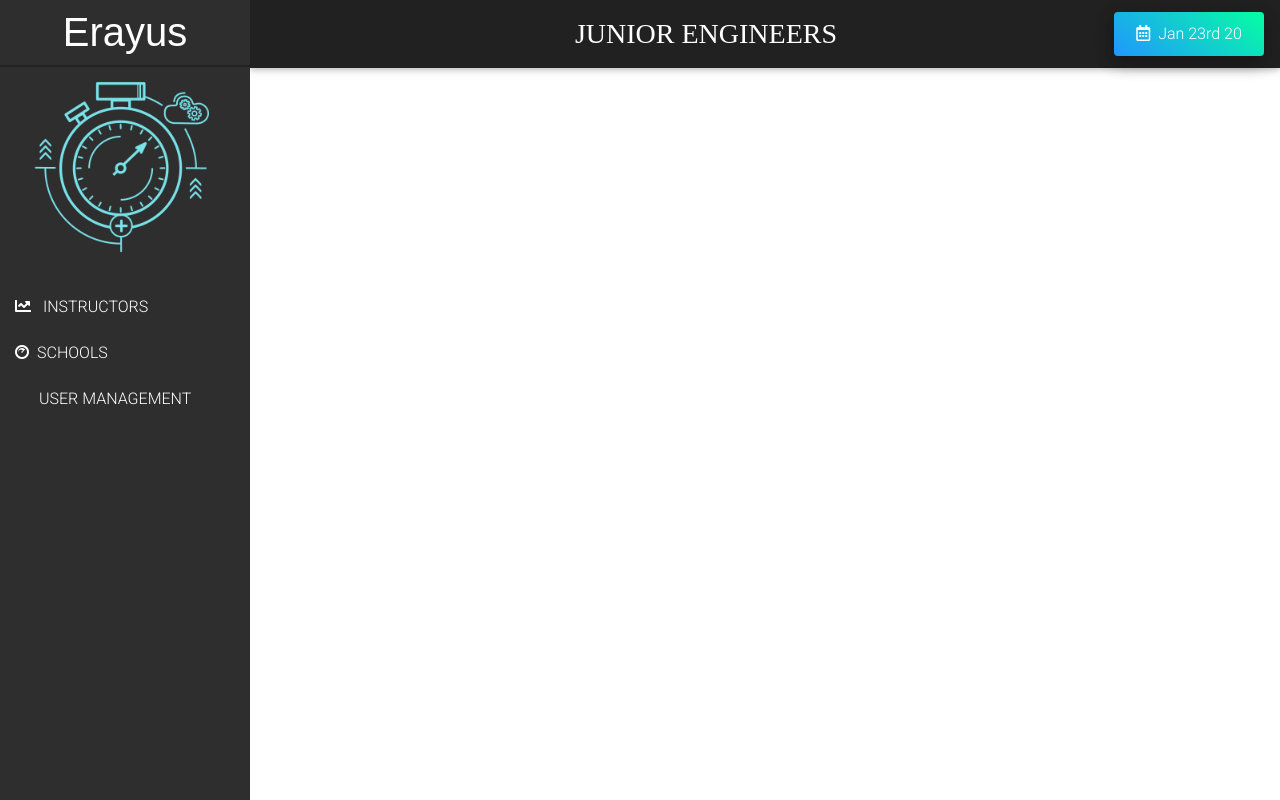
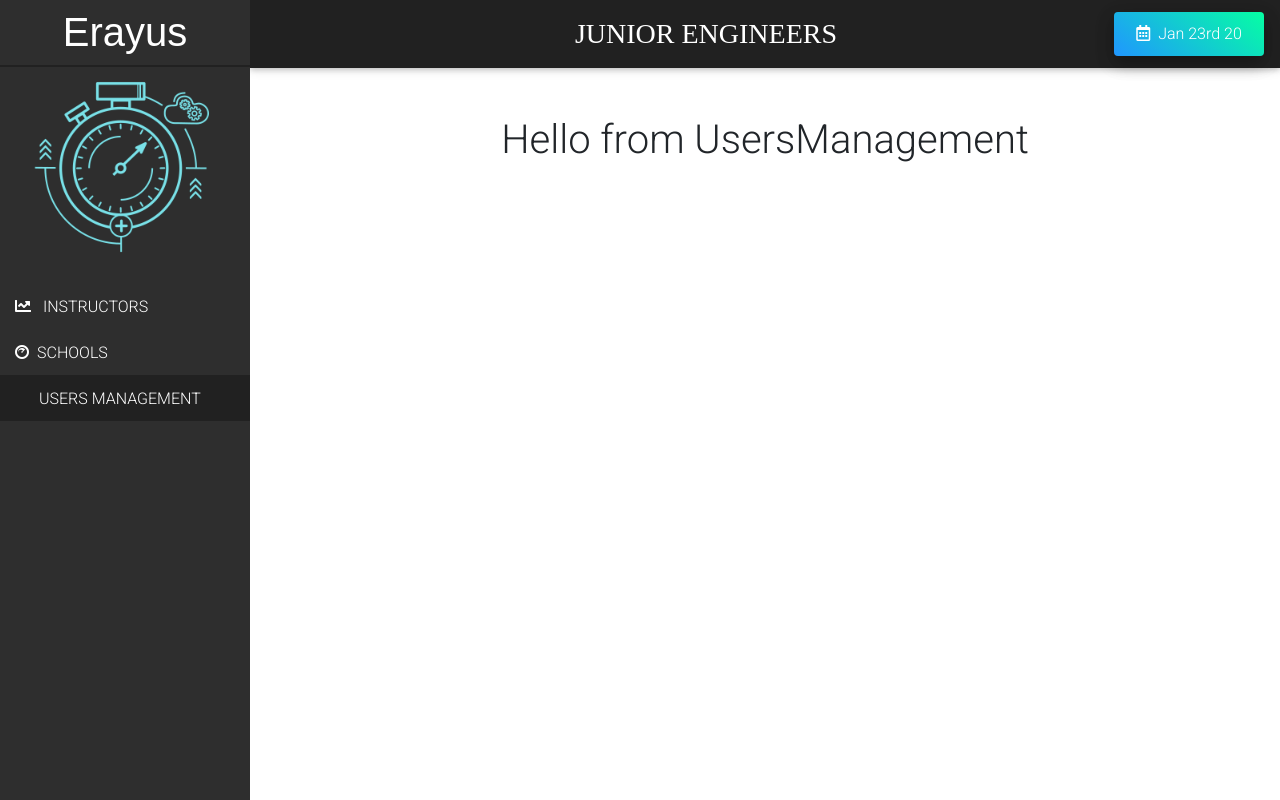
Before and after one commit to Erayus/Instructorus, a React (Create React App) app: page /admin/users-management in a window 1280 px wide. Built offline with nearby package versions, Linux system fonts and the light colour scheme.

Commit message:
[New] Adding New Navigations To AdminLayout

```diff
--- a/src/components/Navigation/SideNav/SideNav.component.jsx
+++ b/src/components/Navigation/SideNav/SideNav.component.jsx
@@ -17,18 +17,18 @@ const SideNav = (props) => {
                 <nav>
                    <ul>
                        <li>
-                            <NavLink to="/" exact activeClassName={classes.active}>
+                            <NavLink to="/admin/instructors-report" exact activeClassName={classes.active}>
                                 <MDBIcon icon="chart-line" className="mr-2"/> INSTRUCTORS
                             </NavLink>
                         </li>
                        <li>
-                            <NavLink to="/speed-report" activeClassName={classes.active}>
+                            <NavLink to="/admin/schools-report" activeClassName={classes.active}>
                                 <MDBIcon fab icon="cloudscale" className="mr-2"/>SCHOOLS
                             </NavLink>
                         </li>
                         <li>
-                            <NavLink to="/speed-report" activeClassName={classes.active}>
-                                <MDBIcon fab icon="user" className="mr-2"/>USER MANAGEMENT
+                            <NavLink to="/admin/users-management" activeClassName={classes.active}>
+                                <MDBIcon fab icon="user" className="mr-2"/>USERS MANAGEMENT
                             </NavLink>
                         </li>
                    </ul>
--- a/src/components/Navigation/TopNav/TopNav.component.jsx
+++ b/src/components/Navigation/TopNav/TopNav.component.jsx
@@ -7,7 +7,7 @@ import classes from './TopNav.module.css';
 const  topNav = (props) => {
 
   return (
-      <MDBNavbar color="elegant-color-dark"  dark expand="md" className="mb-5" style={{marginLeft: '250px'}}>
+      <MDBNavbar color="elegant-color-dark"  dark expand="md" className="mb-5" >
           <MDBNavbarNav>
               <MDBNavbarBrand>
                 <strong className="white-text pl-5" style={{fontSize: '28px', fontFamily: 'Audiowide'}}>JUNIOR ENGINEERS</strong>
--- a/src/hoc/Admin/AdminLayout.module.css
+++ b/src/hoc/Admin/AdminLayout.module.css
@@ -2,3 +2,6 @@
     width: 100%;
     text-align: center;
 }
+.AdminContent {
+    margin-left: 250px;
+}
--- a/src/hoc/Admin/AdminLayout.tsx
+++ b/src/hoc/Admin/AdminLayout.tsx
@@ -11,10 +11,12 @@ const AdminLayout = () => {
         return (
             <div className={classes.AdminLayout}>
                  <SideNav/>
-                    <div className="main-content">
+                    <div className={classes.AdminContent}>
                         <TopNav/>
                         <Switch>
-
+                            <Route path="/admin/instructors-report" component={InstructorsReports}/>
+                            <Route path="/admin/schools-report" component={SchoolsReport}/>
+                            <Route path="/admin/users-management" component={UsersManagement}/>
                         </Switch>
                     </div>
             </div>
```
